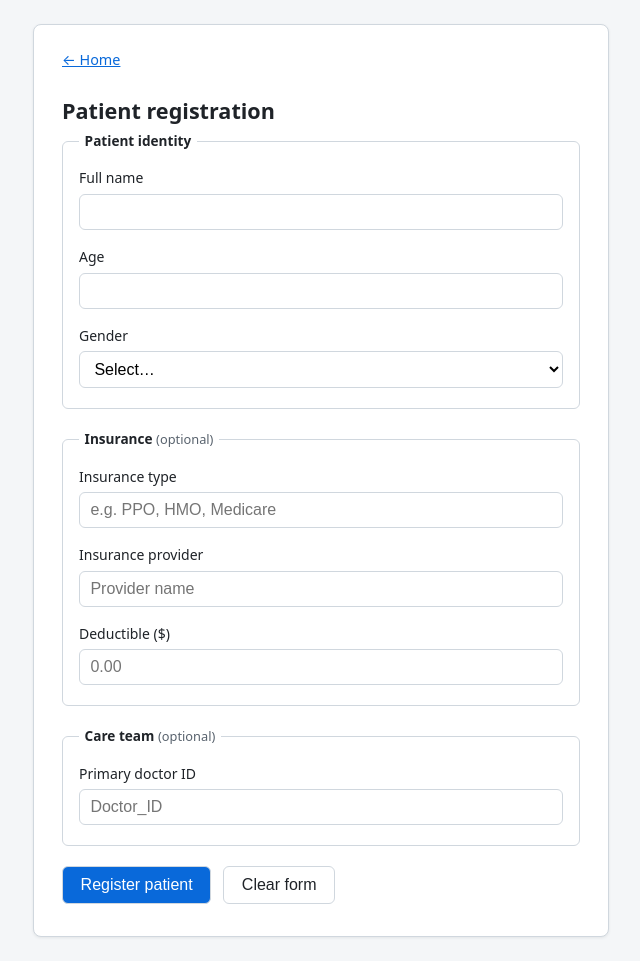
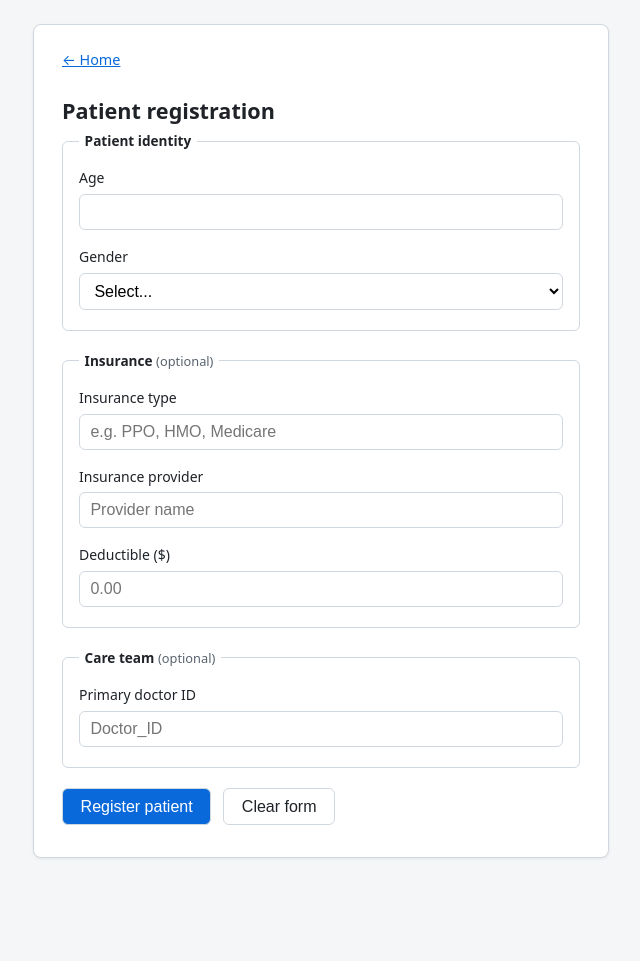
Before and after one commit to swevswev/CS4347_Project, a PHP site: page /PatientRegistration.php in a window 1280 px wide. Shown: the whole page, without its empty margins (319-959 px from the left). After the commit the page ends 858 px from the top, so only its background shows below. Run offline with PHP 8.4, Linux system fonts and the light colour scheme.

Commit message:
Remove full name field and improve styles
Removed the full name input field as it is not part of the PATIENTS schema. Updated the style definitions for better readability.

```diff
--- a/project/PatientRegistration.php
+++ b/project/PatientRegistration.php
@@ -9,86 +9,34 @@ require_once __DIR__ . '/includes/bootstrap.php';
   <meta name="viewport" content="width=device-width, initial-scale=1.0">
   <title>Patient Registration — Hospital Records</title>
   <style>
-    :root {
-      --bg: #f4f6f8;
-      --card: #fff;
-      --border: #d0d7de;
-      --text: #1f2328;
-      --muted: #59636e;
-      --accent: #0969da;
-    }
-    * { box-sizing: border-box; }
-    body {
-      margin: 0;
-      font-family: system-ui, -apple-system, Segoe UI, Roboto, sans-serif;
-      background: var(--bg);
-      color: var(--text);
-      line-height: 1.5;
-      padding: 1.5rem;
-    }
-    main {
-      max-width: 36rem;
-      margin: 0 auto;
-      background: var(--card);
-      border: 1px solid var(--border);
-      border-radius: 8px;
-      padding: 1.5rem 1.75rem 2rem;
-      box-shadow: 0 1px 3px rgba(31, 35, 40, 0.08);
-    }
-    h1 {
-      font-size: 1.35rem;
-      font-weight: 600;
-      margin: 0 0 0.25rem;
-    }
-    .subtitle { color: var(--muted); font-size: 0.9rem; margin: 0 0 1.5rem; }
-    .subtitle a { color: var(--accent); }
-    fieldset {
-      border: 1px solid var(--border);
-      border-radius: 6px;
-      margin: 0 0 1.25rem;
-      padding: 1rem 1rem 0.25rem;
-    }
-    legend { font-weight: 600; font-size: 0.85rem; padding: 0 0.35rem; }
-    .row { margin-bottom: 1rem; }
-    label { display: block; font-size: 0.875rem; font-weight: 500; margin-bottom: 0.35rem; }
-    .hint { font-weight: 400; color: var(--muted); font-size: 0.8rem; }
-    input, select {
-      width: 100%;
-      max-width: 100%;
-      padding: 0.5rem 0.65rem;
-      font-size: 1rem;
-      border: 1px solid var(--border);
-      border-radius: 6px;
-      background: #fff;
-    }
-    input:focus, select:focus {
-      outline: 2px solid rgba(9, 105, 218, 0.35);
-      outline-offset: 1px;
-    }
-    .actions { display: flex; gap: 0.75rem; flex-wrap: wrap; margin-top: 0.5rem; }
-    button {
-      font-size: 1rem;
-      padding: 0.55rem 1.1rem;
-      border-radius: 6px;
-      border: 1px solid var(--border);
-      background: var(--accent);
-      color: #fff;
-      font-weight: 500;
-      cursor: pointer;
-    }
-    button[type="reset"] { background: #fff; color: var(--text); }
-    button:hover { filter: brightness(1.05); }
-    input.no-spinner::-webkit-outer-spin-button,
-    input.no-spinner::-webkit-inner-spin-button { -webkit-appearance: none; margin: 0; }
-    input.no-spinner { -moz-appearance: textfield; appearance: textfield; }
-    .banner { padding: 0.75rem 1rem; border-radius: 6px; margin-bottom: 1rem; font-size: 0.9rem; }
-    .banner-error { background: #ffebe9; border: 1px solid #ff8182; color: #82071e; }
-    .banner-success { background: #dafbe1; border: 1px solid #4ac26b; color: #116329; }
+    :root { --bg:#f4f6f8; --card:#fff; --border:#d0d7de; --text:#1f2328; --muted:#59636e; --accent:#0969da; }
+    * { box-sizing:border-box; }
+    body { margin:0; font-family:system-ui,-apple-system,Segoe UI,Roboto,sans-serif; background:var(--bg); color:var(--text); line-height:1.5; padding:1.5rem; }
+    main { max-width:36rem; margin:0 auto; background:var(--card); border:1px solid var(--border); border-radius:8px; padding:1.5rem 1.75rem 2rem; box-shadow:0 1px 3px rgba(31,35,40,.08); }
+    h1 { font-size:1.35rem; font-weight:600; margin:0 0 .25rem; }
+    .subtitle { color:var(--muted); font-size:.9rem; margin:0 0 1.5rem; }
+    .subtitle a { color:var(--accent); }
+    fieldset { border:1px solid var(--border); border-radius:6px; margin:0 0 1.25rem; padding:1rem 1rem .25rem; }
+    legend { font-weight:600; font-size:.85rem; padding:0 .35rem; }
+    .row { margin-bottom:1rem; }
+    label { display:block; font-size:.875rem; font-weight:500; margin-bottom:.35rem; }
+    .hint { font-weight:400; color:var(--muted); font-size:.8rem; }
+    input, select { width:100%; max-width:100%; padding:.5rem .65rem; font-size:1rem; border:1px solid var(--border); border-radius:6px; background:#fff; }
+    input:focus, select:focus { outline:2px solid rgba(9,105,218,.35); outline-offset:1px; }
+    .actions { display:flex; gap:.75rem; flex-wrap:wrap; margin-top:.5rem; }
+    button { font-size:1rem; padding:.55rem 1.1rem; border-radius:6px; border:1px solid var(--border); background:var(--accent); color:#fff; font-weight:500; cursor:pointer; }
+    button[type="reset"] { background:#fff; color:var(--text); }
+    button:hover { filter:brightness(1.05); }
+    input.no-spinner::-webkit-outer-spin-button, input.no-spinner::-webkit-inner-spin-button { -webkit-appearance:none; margin:0; }
+    input.no-spinner { -moz-appearance:textfield; appearance:textfield; }
+    .banner { padding:.75rem 1rem; border-radius:6px; margin-bottom:1rem; font-size:.9rem; }
+    .banner-error { background:#ffebe9; border:1px solid #ff8182; color:#82071e; }
+    .banner-success { background:#dafbe1; border:1px solid #4ac26b; color:#116329; }
   </style>
 </head>
 <body>
   <main>
-    <p class="subtitle" style="margin-top:0"><a href="index.php">← Home</a></p>
+    <p class="subtitle" style="margin-top:0"><a href="index.php">&#8592; Home</a></p>
     <h1>Patient registration</h1>
     <?php if (!empty($_GET['error'])): ?>
       <div class="banner banner-error"><?= h((string) $_GET['error']) ?></div>
@@ -100,10 +48,7 @@ require_once __DIR__ . '/includes/bootstrap.php';
     <form method="post" action="handlers/register_patient.php">
       <fieldset>
         <legend>Patient identity</legend>
-        <div class="row">
-          <label for="full_name">Full name</label>
-          <input type="text" id="full_name" name="full_name" required maxlength="100" autocomplete="name">
-        </div>
+        <!-- full_name removed -- not a column in the PATIENTS schema -->
         <div class="row">
           <label for="age">Age</label>
           <input type="number" id="age" name="age" required min="0" max="150" step="1" inputmode="numeric">
@@ -111,7 +56,7 @@ require_once __DIR__ . '/includes/bootstrap.php';
         <div class="row">
           <label for="gender">Gender</label>
           <select id="gender" name="gender" required>
-            <option value="" disabled selected>Select…</option>
+            <option value="" disabled selected>Select...</option>
             <option value="Female">Female</option>
             <option value="Male">Male</option>
             <option value="Non-binary">Non-binary</option>
```
